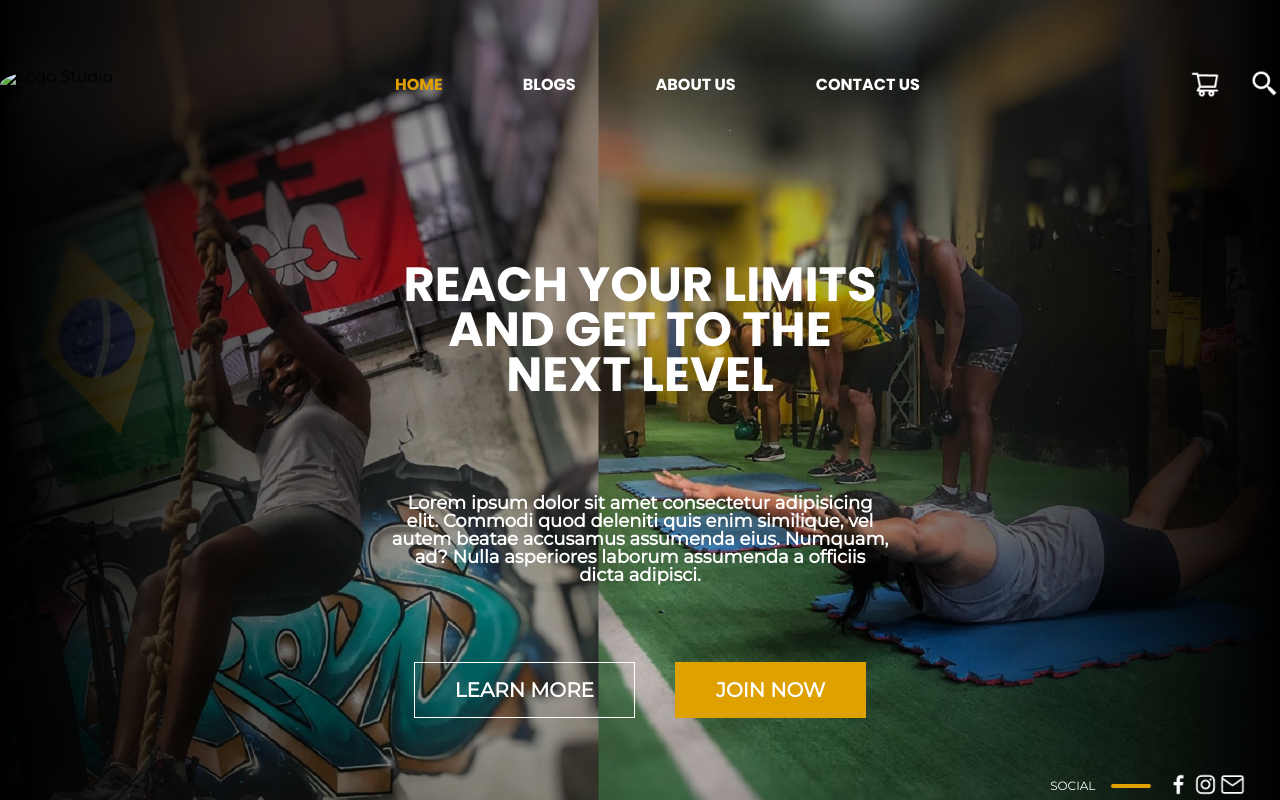
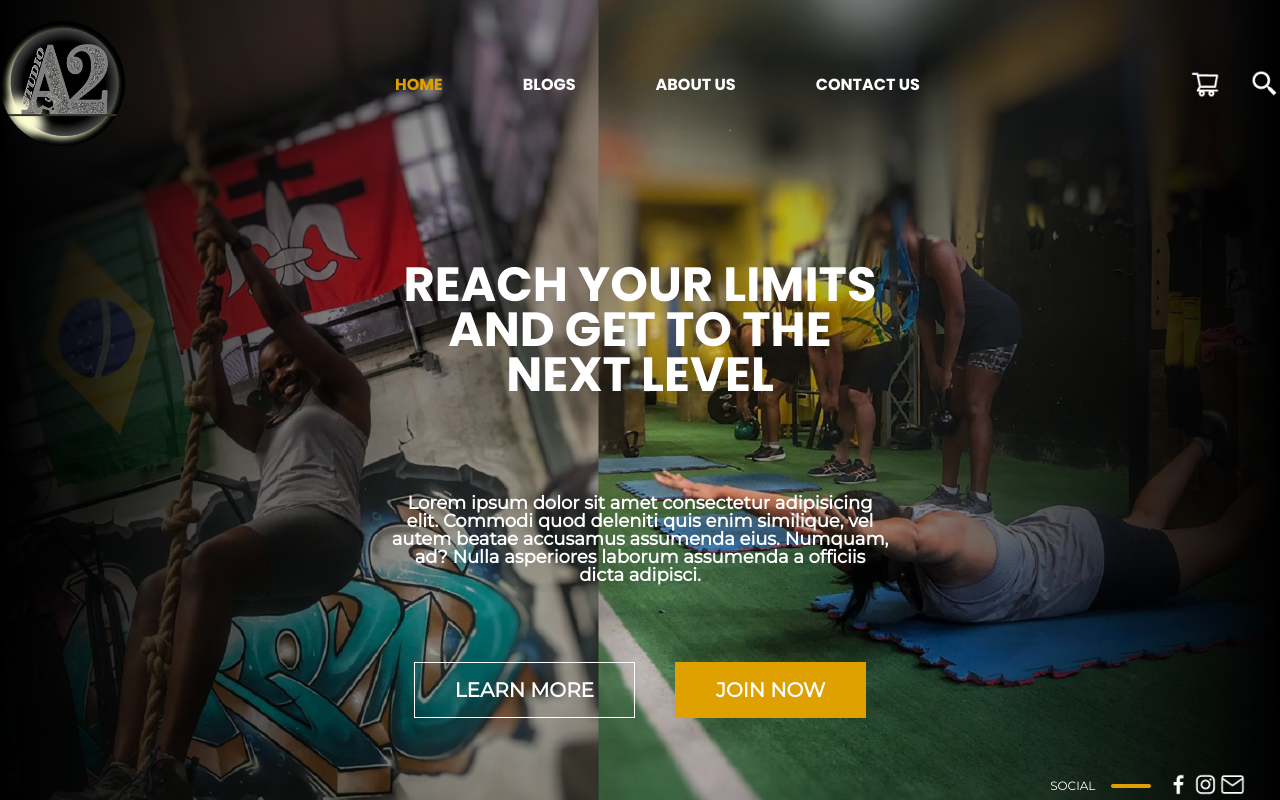
Before and after one commit to mvergara94/projeto-studio-a2, a plain HTML site: page index.html in a window 1280 px wide. Drawn offline with Linux system fonts and the light colour scheme; the site is published under a folder, as on GitHub Pages, so addresses that start at the root find nothing.

Commit message:
Update index.html

```diff
--- a/index.html
+++ b/index.html
@@ -28,7 +28,7 @@
         <div class="logo-a2">
           <img
             class="imagem-logo"
-            src="/src/img/Logo.jpeg"
+            src="./src/img/Logo.jpeg"
             alt="Logo Studio A2"
           />
         </div>
```
